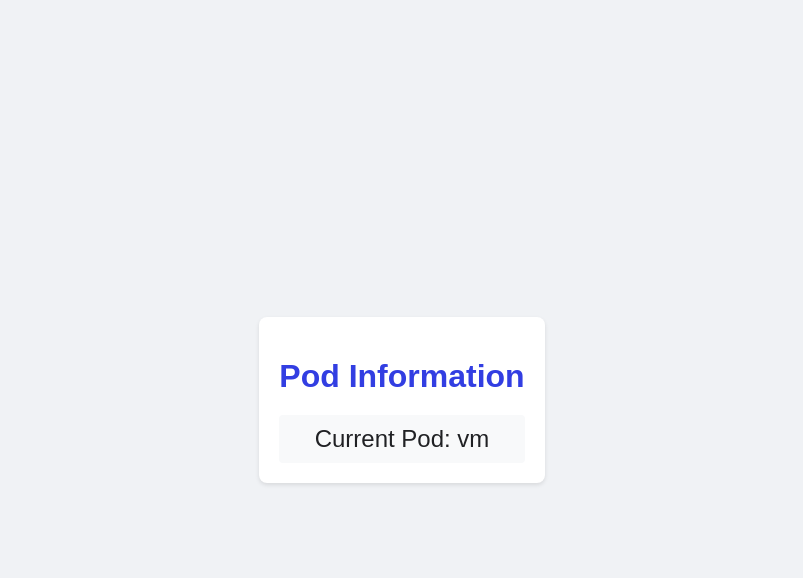
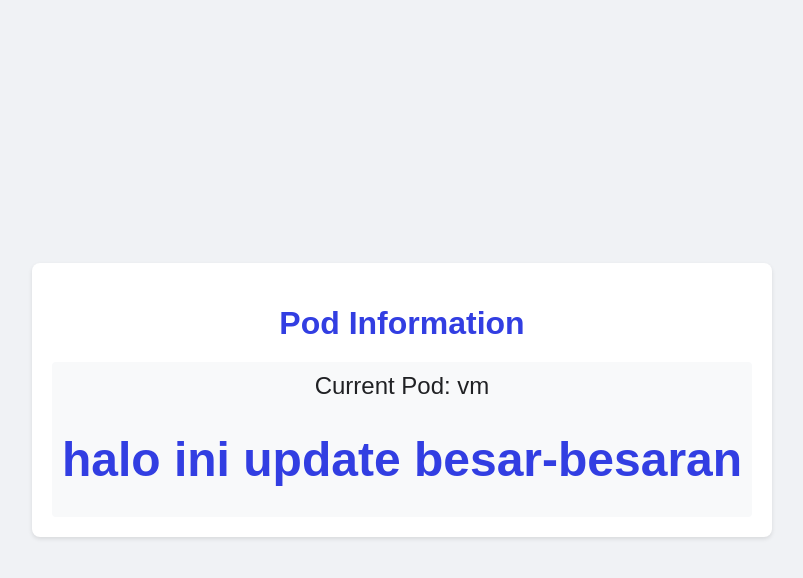
Before and after one commit to Briiann70/gitops-argocd, a Flask app: page / in a window 1280 px wide. Shown: the top 578 px of the page, without its empty margins (238-1041 px from the left). Run offline with Flask 3, Linux system fonts and the light colour scheme.

Commit message:
fix-ingress

```diff
--- a/app/src/templates/index.html
+++ b/app/src/templates/index.html
@@ -39,6 +39,7 @@
         <h1>Pod Information</h1>
         <div class="hostname">
             Current Pod: {{ hostname }}
+            <h1>halo ini update besar-besaran</h1>
         </div>
     </div>
 </body>
```
